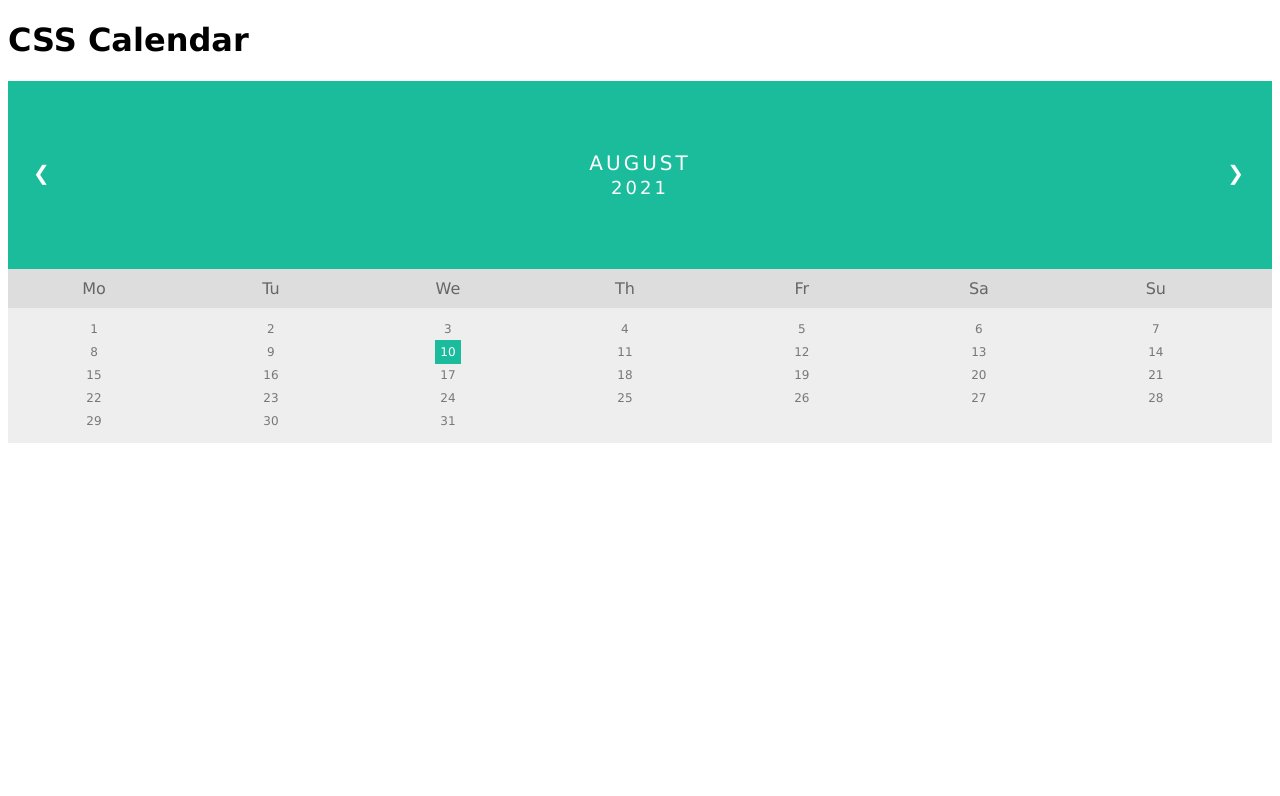
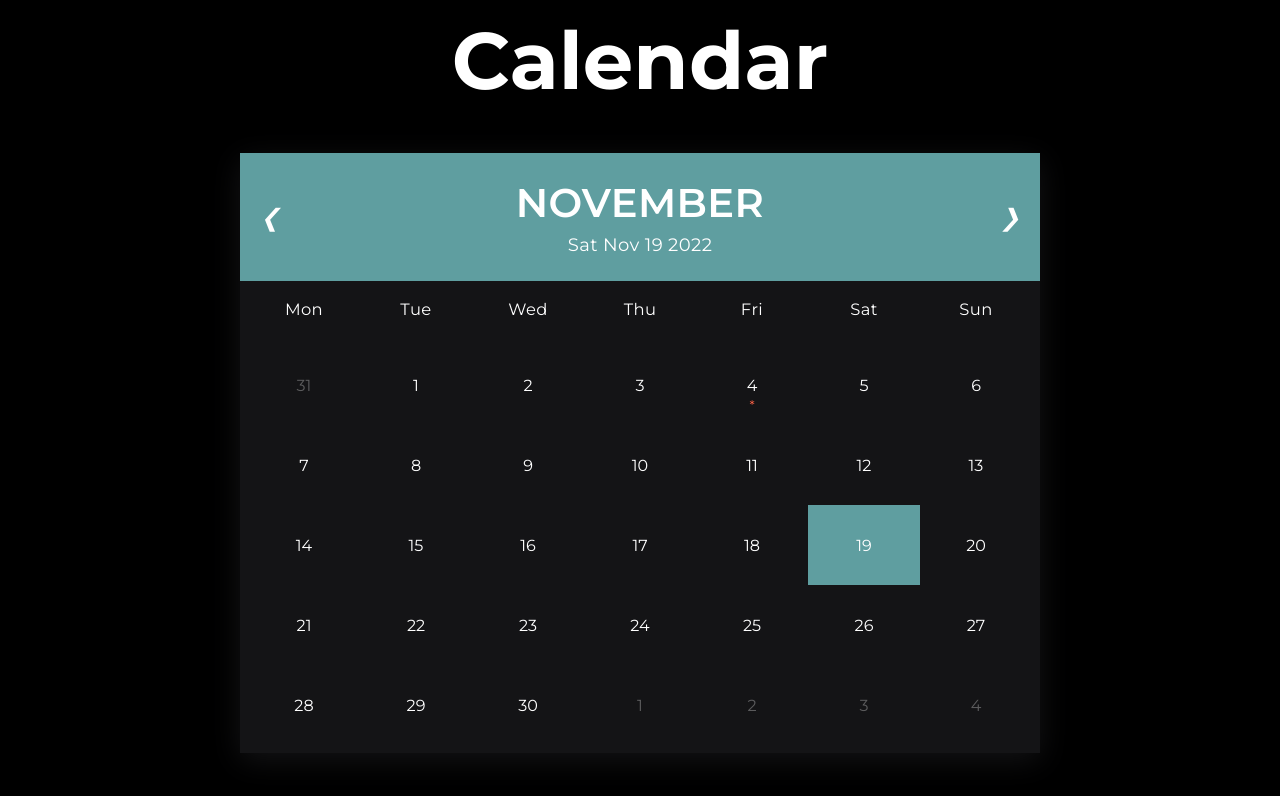
Before and after one commit to bathiesg/calendar, a website: page index.html in a window 1280 px wide. Drawn offline with Linux system fonts and the light colour scheme.

Commit message:
gc -m "Fetched code from sandbox"

```diff
--- a/index.html
+++ b/index.html
@@ -1,148 +1,41 @@
 <!DOCTYPE html>
 <html>
-<head>
-<style>
-* {box-sizing: border-box;}
-ul {list-style-type: none;}
-body {font-family: Verdana, sans-serif;}
+  <head>
+    <meta charset="UTF-8" />
+    <meta name="viewport" content="width=device-width, initial-scale=1.0" />
+    <link rel="stylesheet" href="src/style.css" />
+    <link rel="preconnect" href="https://fonts.googleapis.com">
+    <link rel="preconnect" href="https://fonts.gstatic.com" crossorigin>
+    <link href="https://fonts.googleapis.com/css2?family=Montserrat:wght@400;500;600;700&display=swap" rel="stylesheet">
+    <title>Calendar</title>
+  <body>
+    <h1>Calendar</h1>
+    <div class="container">
+      <div class="calendar">
+        <div class="month">
+            <i class="change-month prev">&#10094;</i>
+            <div class="date">
+              <h2 class="month-value"></h2>
+              <p class="year-value"></p>
+            </div>
+            <i class="change-month next">&#10095;</i>
+        </div>
 
-.month {
-  padding: 70px 25px;
-  width: 100%;
-  background: #1abc9c;
-  text-align: center;
-}
+        <div class="weekdays">
+          <div>Mon</div>
+          <div>Tue</div>
+          <div>Wed</div>
+          <div>Thu</div>
+          <div>Fri</div>
+          <div>Sat</div>
+          <div>Sun</div>
+        </div>
 
-.month ul {
-  margin: 0;
-  padding: 0;
-}
+        <div class="days">
 
-.month ul li {
-  color: white;
-  font-size: 20px;
-  text-transform: uppercase;
-  letter-spacing: 3px;
-}
-
-.month .prev {
-  float: left;
-  padding-top: 10px;
-}
-
-.month .next {
-  float: right;
-  padding-top: 10px;
-}
-
-.weekdays {
-  margin: 0;
-  padding: 10px 0;
-  background-color: #ddd;
-}
-
-.weekdays li {
-  display: inline-block;
-  width: 13.6%;
-  color: #666;
-  text-align: center;
-}
-
-.days {
-  padding: 10px 0;
-  background: #eee;
-  margin: 0;
-}
-
-.days li {
-  list-style-type: none;
-  display: inline-block;
-  width: 13.6%;
-  text-align: center;
-  margin-bottom: 5px;
-  font-size:12px;
-  color: #777;
-}
-
-.days li .active {
-  padding: 5px;
-  background: #1abc9c;
-  color: white !important
-}
-
-/* Add media queries for smaller screens */
-@media screen and (max-width:720px) {
-  .weekdays li, .days li {width: 13.1%;}
-}
-
-@media screen and (max-width: 420px) {
-  .weekdays li, .days li {width: 12.5%;}
-  .days li .active {padding: 2px;}
-}
-
-@media screen and (max-width: 290px) {
-  .weekdays li, .days li {width: 12.2%;}
-}
-</style>
-</head>
-<body>
-
-<h1>CSS Calendar</h1>
-
-<div class="month">
-  <ul>
-    <li class="prev">&#10094;</li>
-    <li class="next">&#10095;</li>
-    <li>
-      August<br>
-      <span style="font-size:18px">2021</span>
-    </li>
-  </ul>
-</div>
-
-<ul class="weekdays">
-  <li>Mo</li>
-  <li>Tu</li>
-  <li>We</li>
-  <li>Th</li>
-  <li>Fr</li>
-  <li>Sa</li>
-  <li>Su</li>
-</ul>
-
-<ul class="days">
-  <li>1</li>
-  <li>2</li>
-  <li>3</li>
-  <li>4</li>
-  <li>5</li>
-  <li>6</li>
-  <li>7</li>
-  <li>8</li>
-  <li>9</li>
-  <li><span class="active">10</span></li>
-  <li>11</li>
-  <li>12</li>
-  <li>13</li>
-  <li>14</li>
-  <li>15</li>
-  <li>16</li>
-  <li>17</li>
-  <li>18</li>
-  <li>19</li>
-  <li>20</li>
-  <li>21</li>
-  <li>22</li>
-  <li>23</li>
-  <li>24</li>
-  <li>25</li>
-  <li>26</li>
-  <li>27</li>
-  <li>28</li>
-  <li>29</li>
-  <li>30</li>
-  <li>31</li>
-</ul>
-
-</body>
+        </div>
+      </div>
+    </div>
+   <script src="./src/script.js"></script>
+  </body>
 </html>
--- /dev/null
+++ b/src/script.js
@@ -0,0 +1,229 @@
+const events = [
+  {
+    id: 1,
+    user: "Claudia",
+    event: "Holiday",
+    datestart: 1665385200,
+    dateend: 1665417600
+  },
+  {
+    id: 2,
+    user: "Claudia",
+    event: "Holiday",
+    datestart: 1665471600,
+    dateend: 1665504000
+  },
+  {
+    id: 3,
+    user: "Claudia",
+    event: "Holiday",
+    datestart: 1665644400,
+    dateend: 1665676800
+  },
+  {
+    id: 4,
+    user: "Claudia",
+    event: "Holiday",
+    datestart: 1665730800,
+    dateend: 1665763200
+  },
+  {
+    id: 5,
+    user: "All",
+    event: "Bank Holiday",
+    datestart: 1665558000,
+    dateend: 1665590400
+  },
+  {
+    id: 6,
+    user: "Augusto",
+    event: "Medical leave",
+    datestart: 1664780400,
+    dateend: 1664812800
+  },
+  {
+    id: 7,
+    user: "Livia",
+    event: "Enter later",
+    datestart: 1666861200,
+    dateend: 1666861200
+  },
+  {
+    id: 8,
+    user: "Antonio",
+    event: "Permission",
+    datestart: 1666335600,
+    dateend: 1666353600
+  },
+  {
+    id: 9,
+    user: "Petronilla",
+    event: "Remote working",
+    datestart: 1667548800,
+    dateend: 1667570400
+  }
+];
+const getTimeOfUnixDate = (unixDateTime) => {
+  const date1 = new Date(unixDateTime * 1000);
+  return new Date(
+    date1.getFullYear(),
+    date1.getMonth(),
+    date1.getDate()
+  ).getTime();
+};
+
+const transformNumberTo2Digits = (number) => number.toString().padStart(2, "0");
+
+const dateToHHMMSS = (date) =>
+  transformNumberTo2Digits(date.getHours()) +
+  ":" +
+  transformNumberTo2Digits(date.getMinutes()) +
+  ":" +
+  transformNumberTo2Digits(date.getSeconds());
+
+const dateToDDMMYYY = (date) =>
+  transformNumberTo2Digits(date.getDate()) +
+  "/" +
+  transformNumberTo2Digits(date.getMonth() + 1) +
+  "/" +
+  date.getFullYear();
+
+const getDayEvents = (dayInUnixFormat) => {
+  return events.filter(
+    (event) => getTimeOfUnixDate(event.datestart) === dayInUnixFormat
+  );
+};
+
+// var x = document.getElementById("myDialog");
+
+// function showDialog() {
+//   x.show();
+// }
+
+// function closeDialog() {
+//   x.close();
+// }
+
+const currentDate = new Date();
+
+const generateClaendar = () => {
+  // currentDate.setDate(1);
+  const monthNames = [
+    "January",
+    "February",
+    "March",
+    "April",
+    "May",
+    "June",
+    "July",
+    "August",
+    "September",
+    "October",
+    "November",
+    "December"
+  ];
+
+  const monthElement = document.querySelector(".month-value");
+  const daysOfMonthElement = document.querySelector(".days");
+  const yearElement = document.querySelector(".year-value");
+
+  const lastDayOfCurrentMonth = new Date(
+    currentDate.getFullYear(),
+    currentDate.getMonth() + 1,
+    0
+  );
+  const previousMonth = new Date(
+    currentDate.getFullYear(),
+    currentDate.getMonth(),
+    0
+  );
+
+  //total days of current mounth
+  const totalDaysOfCurrentMonth = lastDayOfCurrentMonth.getDate();
+
+  const lastDayIndexOfCurrentMonth = lastDayOfCurrentMonth.getDay();
+  const nextDays = 7 - lastDayIndexOfCurrentMonth;
+
+  const lastDateOfPreviousMonth = previousMonth.getDate();
+
+  const lastDayOfPreviousMonth = previousMonth.getDay();
+
+  let days = "";
+
+  //Display the  month
+  monthElement.textContent = monthNames[currentDate.getMonth()];
+
+  //Display the value of year
+  yearElement.textContent = currentDate.toDateString();
+
+  //Display the days of the previous month
+  for (let index = lastDayOfPreviousMonth; index > 0; index--) {
+    days += `<div class="prev-days">${
+      lastDateOfPreviousMonth - index + 1
+    }</div>`;
+  }
+  //Display the days of the current month
+  for (let i = 1; i <= totalDaysOfCurrentMonth; i++) {
+    //set active to the current date
+
+    const loopedDateInUnixFormat = new Date(
+      currentDate.getFullYear(),
+      currentDate.getMonth(),
+      i
+    ).getTime();
+
+    const matchedEventsDays = [];
+    const machedEvents = getDayEvents(loopedDateInUnixFormat);
+    let events = "";
+
+    if (machedEvents.length > 0) {
+      console.log("looped", machedEvents);
+      events += `<button class="show-btn" onclick="this.nextSibling.show()">*</button>`;
+      events += `<dialog class="events"><button class="close-btn" onclick="this.closest('dialog').close()">X</button>`;
+
+      machedEvents.forEach((event) => {
+        const eventDateStart = new Date(event.datestart * 1000);
+        const eventDateend = new Date(event.dateend * 1000);
+        matchedEventsDays.push(eventDateStart.getDate());
+        events += `<div class="events-block">
+        <div class="events-user">${event.user}</div>
+        <div class="events-name">${event.event}</div>
+        <div "events-range">${dateToHHMMSS(eventDateStart)} - ${dateToHHMMSS(
+          eventDateend
+        )}</div>
+        </div>`;
+      });
+
+      events += `</dialog>`;
+    }
+
+    console.log(events);
+    const newDate = new Date();
+
+    let activeClass =
+      i === newDate.getDate() && currentDate.getMonth() === newDate.getMonth()
+        ? "active"
+        : "";
+
+    if (matchedEventsDays.indexOf(i) !== -1) activeClass += " has-events";
+
+    const dayContent = matchedEventsDays.indexOf(i) !== -1 ? i + events : i;
+    days += `<div class=${activeClass}>${dayContent}</div>`;
+  }
+
+  for (let j = 1; j <= nextDays; j++) {
+    days += `<div class="next-days">${j}</div>`;
+    daysOfMonthElement.innerHTML = days;
+  }
+};
+
+[...document.querySelectorAll(".change-month")].map((button) =>
+  button.addEventListener("click", (e) => {
+    e.target.classList.contains("prev")
+      ? currentDate.setMonth(currentDate.getMonth() - 1)
+      : currentDate.setMonth(currentDate.getMonth() + 1);
+    generateClaendar();
+  })
+);
+
+generateClaendar();
--- /dev/null
+++ b/src/style.css
@@ -0,0 +1,206 @@
+:root {
+  --main-text-color: #ffffff;
+  --main-shadow: rgba(100, 100, 111, 0.2) 0px 7px 29px 0px;
+  --main-padding: 0.75rem 1.25rem;
+  --main-letter-spacing: 0.025rem;
+  --main-lateral-padding: 0.5rem;
+}
+* {
+  box-sizing: border-box;
+  padding: 0;
+  margin: 0;
+  font-family: "Montserrat", sans-serif;
+}
+
+html {
+  background-color: rgba(0, 0, 0, 1);
+  color: var(--main-text-color);
+  display: flex;
+  justify-content: center;
+  align-items: center;
+}
+h1 {
+  text-align: center;
+  font-size: 5rem;
+  margin-bottom: 2rem;
+  padding: var(--main-padding);
+}
+.container {
+  width: 100%;
+  height: 100%;
+  background-color: rgba(0, 0, 0, 0.3);
+  /* display: flex;
+  justify-content: center;
+  align-items: center; */
+}
+
+.calendar {
+  width: 50rem;
+  /* height: 40rem; */
+  background-color: rgba(100, 100, 111, 0.2);
+  box-shadow: var(--main-shadow);
+}
+
+.month {
+  width: 100%;
+  height: 8rem;
+  background-color: cadetblue;
+  display: flex;
+  justify-content: space-between;
+  align-items: center;
+  padding: var(--main-padding);
+  text-shadow: var(--main-shadow);
+  text-align: center;
+}
+
+.month h2 {
+  font-size: 2.5rem;
+  text-transform: uppercase;
+  letter-spacing: var(--main-letter-spacing);
+  margin-bottom: 0.45rem;
+  font-weight: 600;
+}
+
+.month i {
+  font-size: 1.5rem;
+  font-weight: 500;
+  cursor: pointer;
+}
+
+.month p {
+  font-size: 1.125rem;
+  letter-spacing: var(--main-letter-spacing);
+}
+
+.weekdays {
+  width: 100%;
+  height: 3.5rem;
+  padding: var(--main-lateral-padding);
+  display: flex;
+  align-items: center;
+}
+
+.weekdays div {
+  /* the is the total width of .weekdays box minus the padding , and divide the result by 7 */
+  width: calc(49rem / 7);
+  font-size: 1.025rem;
+  font-weight: 400;
+  letter-spacing: var(--main-letter-spacing);
+  display: flex;
+  justify-content: center;
+  align-items: center;
+  text-shadow: var(--main-shadow);
+}
+
+.days {
+  width: 100%;
+  display: flex;
+  flex-wrap: wrap;
+  padding: var(--main-lateral-padding); /* total padding is 1rem */
+}
+
+.days div {
+  padding: var(--main-lateral-padding); /* total padding is 7rem */
+  width: calc(49rem / 7); /* total paddin 47,5 - 8rem  divided by 7*/
+  height: 5rem;
+  display: flex;
+  justify-content: center;
+  align-items: center;
+  text-shadow: var(--main-shadow);
+  transition: background-color 0.25s;
+}
+
+.days div:hover:not(.current-day) {
+  background-color: rgba(0, 0, 0, 0.3);
+  border: 1px solid cadetblue;
+  cursor: pointer;
+}
+
+.days div.has-events {
+  display: flex;
+  flex-direction: column;
+  position: relative;
+}
+
+.prev-days,
+.next-days {
+  opacity: 0.3;
+}
+
+.active {
+  background-color: cadetblue;
+}
+
+.events {
+  position: absolute;
+  width: 15rem;
+  top: -1rem;
+  left: -1rem;
+  z-index: 1;
+}
+
+.days div.events:hover {
+  border: 0;
+}
+
+.has-events .show-btn {
+  width: 100%;
+  background: transparent;
+  border: 0;
+  color: tomato;
+  height: 100%;
+  position: absolute;
+  top: 25%;
+  cursor: pointer;
+}
+
+.events .events-block {
+  width: 100%;
+  height: max-content;
+  display: flex;
+  flex-direction: column;
+  margin-top: 1rem;
+}
+
+.events .events-block div {
+  width: 100%;
+  height: max-content;
+}
+
+.events .close-btn {
+  position: absolute;
+  right: 0.5rem;
+  top: 0.5rem;
+  width: 1.3rem;
+  height: 1rem;
+  color: red;
+  border: 0;
+  background: transparent;
+  font-size: 1.2rem;
+  cursor: pointer;
+}
+/* Add media queries for smaller screens
+@media screen and (max-width: 720px) {
+  .weekdays li,
+  .days li {
+    width: 13.1%;
+  }
+}
+
+@media screen and (max-width: 420px) {
+  .weekdays li,
+  .days li {
+    width: 12.5%;
+  }
+  .days li .active {
+    padding: 2px;
+  }
+}
+
+@media screen and (max-width: 290px) {
+  .weekdays li,
+  .days li {
+    width: 12.2%;
+  }
+}
+*/
```
Also changed, not shown: package.json (added, +23 -0 lines).
